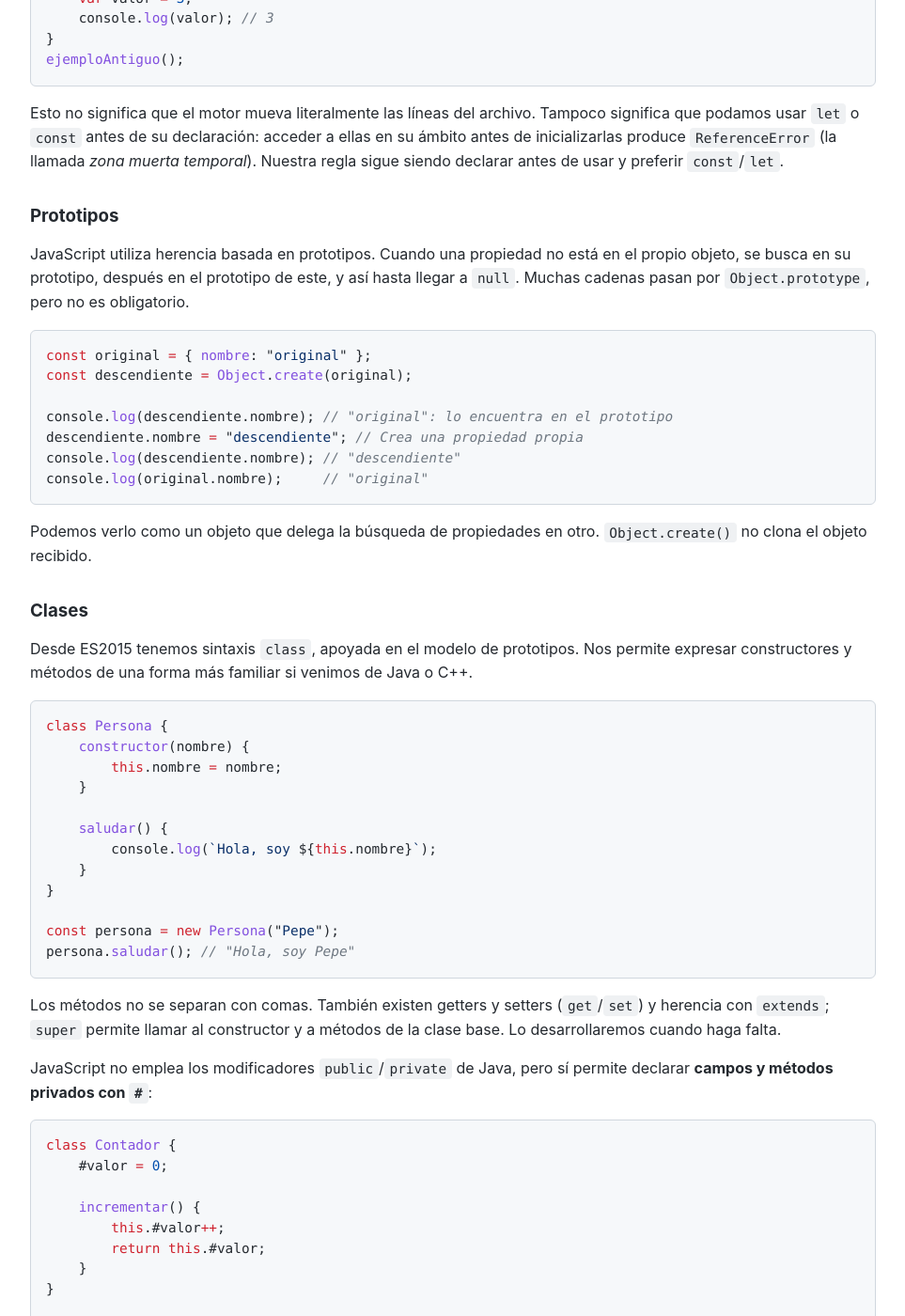
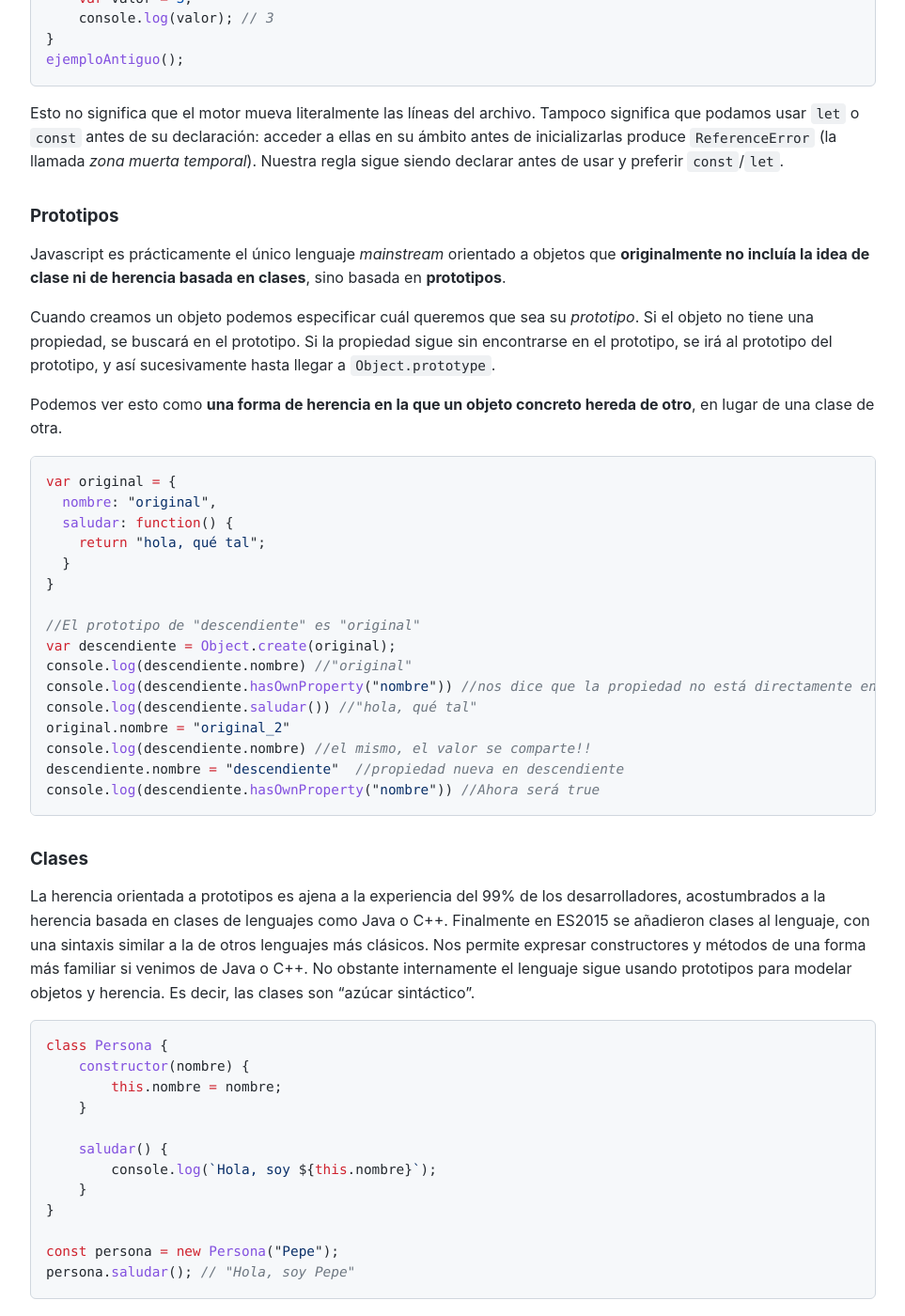
Before and after one commit to ottocol/ADI_26_27, a Jekyll site: the page built from practicas/guiadas/intro_js.md, in a window 1280 px wide and 1400 px high, scrolled down 13945 px. Shown: the whole window at 94% size, without its empty margins (158-1121 px from the left). Built offline with Jekyll 4.4.1, drawn with Linux system fonts in a browser that asks for light colours; our own code applies the rules of GitHub Pages for plain Markdown files; some of the changed text lies outside the part shown.

Commit message:
reorganizados y reescritos algunos párrafos

````diff
--- a/practicas/guiadas/intro_js.md
+++ b/practicas/guiadas/intro_js.md
@@ -282,7 +282,7 @@
 
 ### Funciones flecha
 
-La sintaxis de flecha usa `=>`. A la izquierda ponemos los parámetros y a la derecha una expresión cuyo resultado se devuelve automáticamente:
+La sintaxis de flecha usa `=>` en lugar de `function`. Es como una "notación abreviada útil para funciones sencillas", aunque hay alguna diferencia adicional. A la izquierda ponemos los parámetros y a la derecha una expresión cuyo resultado se devuelve automáticamente:
 
 ```javascript
 const suma = (a, b) => a + b;
@@ -322,7 +322,7 @@
         lugar: "central de Springfield"
     },
     "nombre esposa": "Marge",
-    saludar() {
+    saludar: function() {
         console.log(`Hola, soy ${this.nombre}`);
     }
 };
@@ -340,63 +340,6 @@
 Los nombres que no son identificadores válidos, como `"nombre esposa"`, se escriben entre comillas y se consultan con corchetes. Los corchetes también permiten calcular el nombre de la propiedad.
 
 En la llamada `persona.saludar()`, `this` es `persona`. No sustituyáis este método por una flecha esperando el mismo comportamiento: una flecha no recibe ese `this` del objeto que la llama.
-
-### `const` no hace inmutable un objeto
-
-Podemos añadir, modificar y eliminar propiedades de nuestros objetos:
-
-```javascript
-const persona = { nombre: "Pepe", edad: 20 };
-persona.nombre = "Juan"; // Correcto: modificamos el objeto
-persona.ciudad = "Alicante";
-delete persona.edad;
-
-console.log(persona.nombre); // "Juan"
-console.log(persona.edad);   // undefined
-// persona = {}; // TypeError: esto sí reasignaría la variable
-```
-
-**`const` impide reasignar la variable, no modificar el objeto al que apunta.** Lo mismo ocurre con los arrays.
-
-`delete` elimina la propiedad. Al consultar una propiedad que no existe ni en el objeto ni en sus prototipos obtenemos `undefined`. Dejamos los prototipos para la ampliación.
-
-### Primitivos y referencias a objetos
-
-**JavaScript pasa los argumentos por valor.** Las asignaciones también copian valores. PERO **con un objeto, el valor que copiamos es una referencia**: no se duplica el objeto.
-
-```javascript
-let numero = 1;
-let otroNumero = numero;
-otroNumero = 2;
-console.log(numero); // 1
-
-const a = { x: 1 };
-const b = a; // Los dos apuntan al mismo objeto
-b.x = 2;
-console.log(a.x); // 2
-console.log(a === b); // true: es el mismo objeto
-console.log({ x: 2 } === { x: 2 }); // false: son objetos distintos
-```
-
-Al pasar un objeto a una función, esta puede modificarlo a través de la referencia copiada. Pero reasignar el parámetro no cambia la variable del llamador:
-
-```javascript
-function modificar(objeto) {
-    objeto.x = 2;
-}
-
-function sustituir(objeto) {
-    objeto = { x: 100 }; // Solo cambiamos el parámetro local
-}
-
-const dato = { x: 1 };
-modificar(dato);
-console.log(dato.x); // 2
-sustituir(dato);
-console.log(dato.x); // Sigue siendo 2
-```
-
-Esta es la diferencia entre **modificar el objeto compartido** y **reasignar una variable**. Con los arrays ocurre lo mismo. Véase la [explicación de parámetros en MDN](https://developer.mozilla.org/en-US/docs/Web/JavaScript/Guide/Functions).
 
 ### JSON: texto para intercambiar datos
 
@@ -433,6 +376,65 @@
 ```
 
 JSON no define tipos específicos para fechas o expresiones regulares. Tampoco es una herramienta general para clonar objetos: por ejemplo, `stringify` omite propiedades con valor `undefined` y métodos; las fechas se serializan normalmente como cadenas. Más detalles en la [referencia de JSON](https://developer.mozilla.org/en-US/docs/Web/JavaScript/Reference/Global_Objects/JSON).
+
+
+### `const` no hace inmutable un objeto
+
+Podemos añadir, modificar y eliminar propiedades de nuestros objetos:
+
+```javascript
+const persona = { nombre: "Pepe", edad: 20 };
+persona.nombre = "Juan"; // Correcto: modificamos el objeto
+persona.ciudad = "Alicante";
+delete persona.edad;
+
+console.log(persona.nombre); // "Juan"
+console.log(persona.edad);   // undefined
+// persona = {}; // TypeError: esto sí reasignaría la variable
+```
+
+**`const` impide reasignar la variable, no modificar el objeto al que apunta.** Lo mismo ocurre con los arrays.
+
+`delete` elimina la propiedad. Al consultar una propiedad que no existe obtenemos `undefined`.
+
+### Primitivos y referencias a objetos
+
+**JavaScript pasa los argumentos por valor.** Las asignaciones también copian valores. **PERO con un objeto, el valor que copiamos es una referencia, una dirección de memoria**: no se duplica el objeto.
+
+```javascript
+let numero = 1;
+let otroNumero = numero;
+otroNumero = 2;
+console.log(numero); // 1
+
+const a = { x: 1 };
+const b = a; // Los dos apuntan al mismo objeto
+b.x = 2;
+console.log(a.x); // 2
+console.log(a === b); // true: es el mismo objeto
+console.log({ x: 2 } === { x: 2 }); // false: son objetos distintos porque son referencias distintas
+```
+
+Al pasar un objeto a una función, esta puede modificarlo a través de la referencia copiada. Pero reasignar el parámetro no cambia la variable del llamador:
+
+```javascript
+function modificar(objeto) {
+    objeto.x = 2;
+}
+
+function sustituir(objeto) {
+    objeto = { x: 100 }; // Solo cambiamos el parámetro local
+}
+
+const dato = { x: 1 };
+modificar(dato);
+console.log(dato.x); // 2
+sustituir(dato);
+console.log(dato.x); // Sigue siendo 2
+```
+
+Esta es la diferencia entre **modificar el objeto compartido** y **reasignar una variable**. Con los arrays ocurre lo mismo. Véase la [explicación de parámetros en MDN](https://developer.mozilla.org/en-US/docs/Web/JavaScript/Guide/Functions).
+
 
 ## Arrays
 
@@ -562,23 +564,36 @@
 
 ### Prototipos
 
-JavaScript utiliza herencia basada en prototipos. Cuando una propiedad no está en el propio objeto, se busca en su prototipo, después en el prototipo de este, y así hasta llegar a `null`. Muchas cadenas pasan por `Object.prototype`, pero no es obligatorio.
+ Javascript es prácticamente el único lenguaje *mainstream* orientado a objetos que **originalmente no incluía la idea de clase ni de herencia basada en clases**, sino basada en **prototipos**.
+
+ Cuando creamos un objeto podemos especificar cuál queremos que sea su *prototipo*. Si el objeto no tiene una propiedad, se buscará en el prototipo. Si la propiedad sigue sin encontrarse en el prototipo, se irá al prototipo del prototipo, y así sucesivamente hasta llegar a `Object.prototype`.
+
+ Podemos ver esto como **una forma de herencia en la que un objeto concreto hereda de otro**, en lugar de una clase de otra.
+
 
 ```javascript
-const original = { nombre: "original" };
-const descendiente = Object.create(original);
+var original = {
+  nombre: "original",
+  saludar: function() {
+    return "hola, qué tal";
+  }
+}
 
-console.log(descendiente.nombre); // "original": lo encuentra en el prototipo
-descendiente.nombre = "descendiente"; // Crea una propiedad propia
-console.log(descendiente.nombre); // "descendiente"
-console.log(original.nombre);     // "original"
+//El prototipo de "descendiente" es "original"
+var descendiente = Object.create(original);
+console.log(descendiente.nombre) //"original"
+console.log(descendiente.hasOwnProperty("nombre")) //nos dice que la propiedad no está directamente en descendiente
+console.log(descendiente.saludar()) //"hola, qué tal"
+original.nombre = "original_2"
+console.log(descendiente.nombre) //el mismo, el valor se comparte!!
+descendiente.nombre = "descendiente"  //propiedad nueva en descendiente
+console.log(descendiente.hasOwnProperty("nombre")) //Ahora será true
 ```
 
-Podemos verlo como un objeto que delega la búsqueda de propiedades en otro. `Object.create()` no clona el objeto recibido.
 
 ### Clases
 
-Desde ES2015 tenemos sintaxis `class`, apoyada en el modelo de prototipos. Nos permite expresar constructores y métodos de una forma más familiar si venimos de Java o C++.
+La herencia orientada a prototipos es ajena a la experiencia del 99% de los desarrolladores, acostumbrados a la herencia basada en clases de lenguajes como Java o C++. Finalmente en ES2015 se añadieron clases al lenguaje, con una sintaxis similar a la de otros lenguajes más clásicos. Nos permite expresar constructores y métodos de una forma más familiar si venimos de Java o C++. No obstante internamente el lenguaje sigue usando prototipos para modelar objetos y herencia. Es decir, las clases son "azúcar sintáctico".
 
 ```javascript
 class Persona {
@@ -595,7 +610,29 @@
 persona.saludar(); // "Hola, soy Pepe"
 ```
 
-Los métodos no se separan con comas. También existen getters y setters (`get`/`set`) y herencia con `extends`; `super` permite llamar al constructor y a métodos de la clase base. Lo desarrollaremos cuando haga falta.
+Los métodos no se separan con comas. También existen getters y setters (`get`/`set`).
+
+Para crear una clase que herede de otra la definimos con `extends`
+
+```javascript
+class StarWarsFan extends Persona {
+    constructor(nombre) {
+        super("Darth " + nombre)
+    }
+
+    saludar() {
+        super.saludar()
+        console.log("Yo soy tu padre")
+    }
+}
+
+let juan = new StarWarsFan("Juan")
+juan.saludar()  //Hola, soy Darth Juan\n Yo soy tu padre
+```
+
+Como vemos, con `super` podemos invocar el constructor o los métodos de la clase base.
+
+Si no definimos constructor en la clase heredada, el intérprete Javascript define automáticamente uno que llama al de la clase base.
 
 JavaScript no emplea los modificadores `public`/`private` de Java, pero sí permite declarar **campos y métodos privados con `#`**:
 
````
Also changed, not shown: other parts of practicas/guiadas/intro_js.md (+1 -1 lines).
